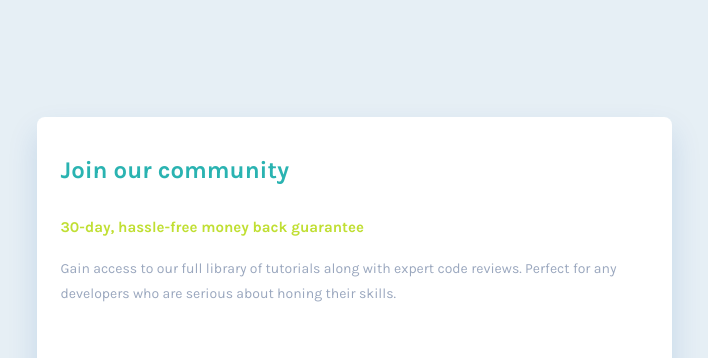
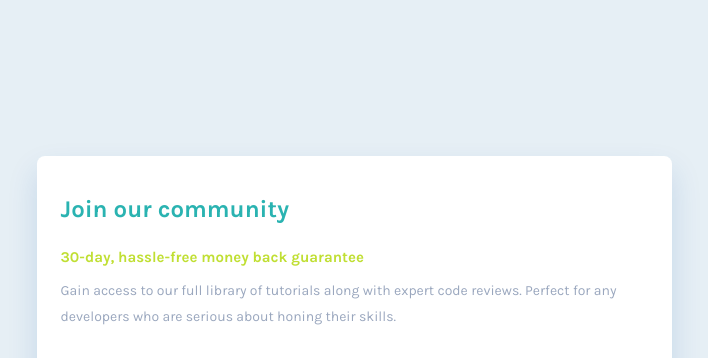
Before and after one commit to Dangerina/price-grid-component, a plain HTML site: page index.html in a window 1280 px wide. Shown: the top 358 px of the page, without its empty margins (286-994 px from the left). Drawn offline with Linux system fonts and the light colour scheme.

Commit message:
polishing join community section

```diff
--- a/style.css
+++ b/style.css
@@ -28,13 +28,13 @@ p{
 
 .join-community h2{
     color: #C0DF33;
-    margin-top: 24px;
+    margin-top: 15px;
     font-size: 15px;
     line-height: 1.5;
 }
 
 .join-community p{
-    margin-top: 18px;
+    margin-top: 10px;
 }
 
 .monthly-subs h2, .why-us h2{
@@ -105,7 +105,7 @@ a{
 @media (min-width: 900px) {
     main{
         grid-template-columns: 1fr 1fr;
-        grid-template-rows: 1fr 1fr;
+        grid-template-rows: auto 1fr;
         max-width: 635px;
     }
 
```
